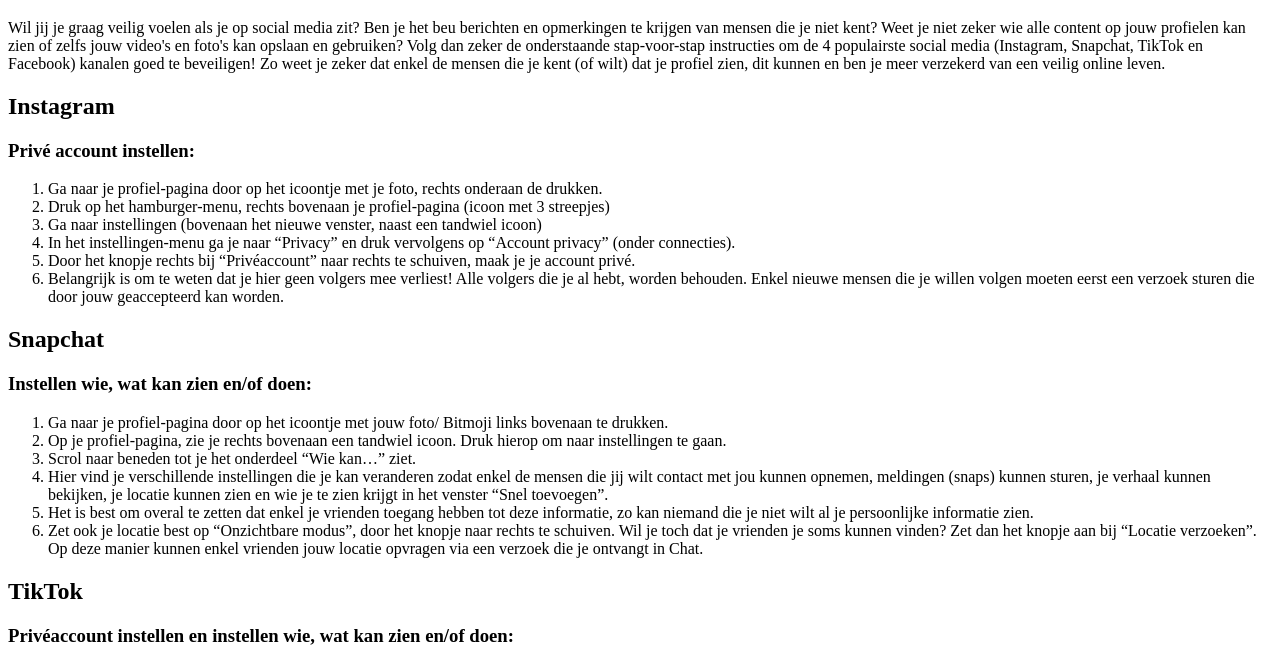
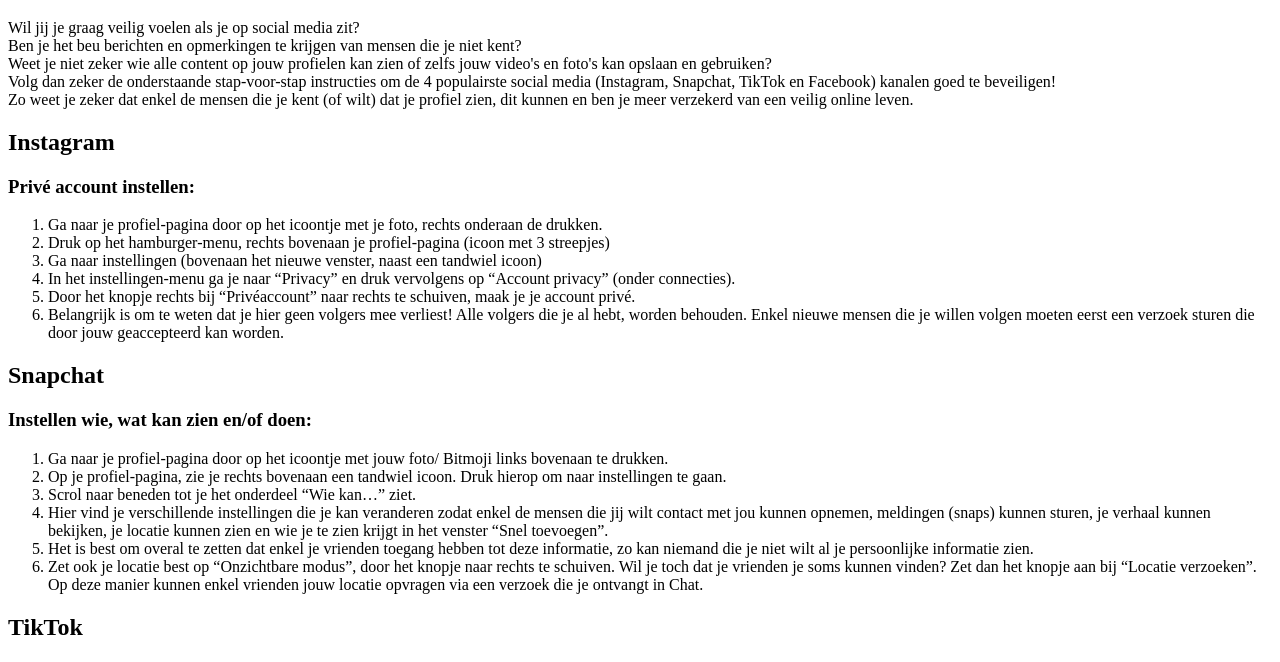
Before and after one commit to EvaWillemsen/EvaWillemsen.github.io, a plain HTML site: page index.html in a window 1280 px wide. Shown: the part 61-723 px from the top of the page. Drawn offline with Linux system fonts and the light colour scheme.

Commit message:
added brakes between sentences

```diff
--- a/index.html
+++ b/index.html
@@ -9,10 +9,10 @@
   <h1>Goed beveiligd</h1>
 
   <p>
-		Wil jij je graag veilig voelen als je op social media zit?
-		Ben je het beu berichten en opmerkingen te krijgen van mensen die je niet kent?
-		Weet je niet zeker wie alle content op jouw profielen kan zien of zelfs jouw video's en foto's kan opslaan en gebruiken?
-		Volg dan zeker de onderstaande stap-voor-stap instructies om de 4 populairste social media (Instagram, Snapchat, TikTok en Facebook) kanalen goed te beveiligen!
+		Wil jij je graag veilig voelen als je op social media zit?<br>
+		Ben je het beu berichten en opmerkingen te krijgen van mensen die je niet kent?<br>
+		Weet je niet zeker wie alle content op jouw profielen kan zien of zelfs jouw video's en foto's kan opslaan en gebruiken?<br>
+		Volg dan zeker de onderstaande stap-voor-stap instructies om de 4 populairste social media (Instagram, Snapchat, TikTok en Facebook) kanalen goed te beveiligen!<br>
 		Zo weet je zeker dat enkel de mensen die je kent (of wilt) dat je profiel zien, dit kunnen en ben je meer verzekerd van een veilig online leven.
 	</p>
 
```
